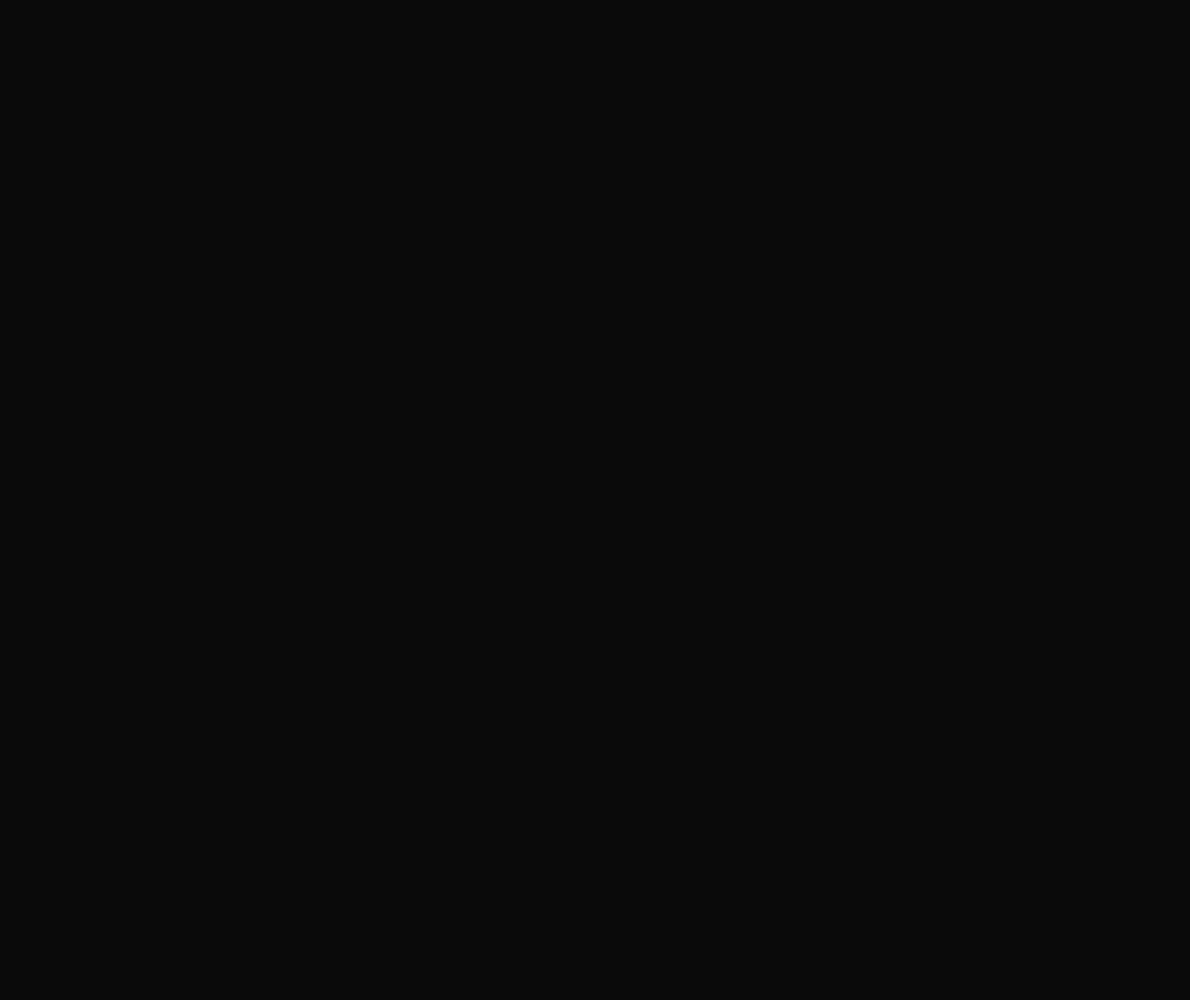
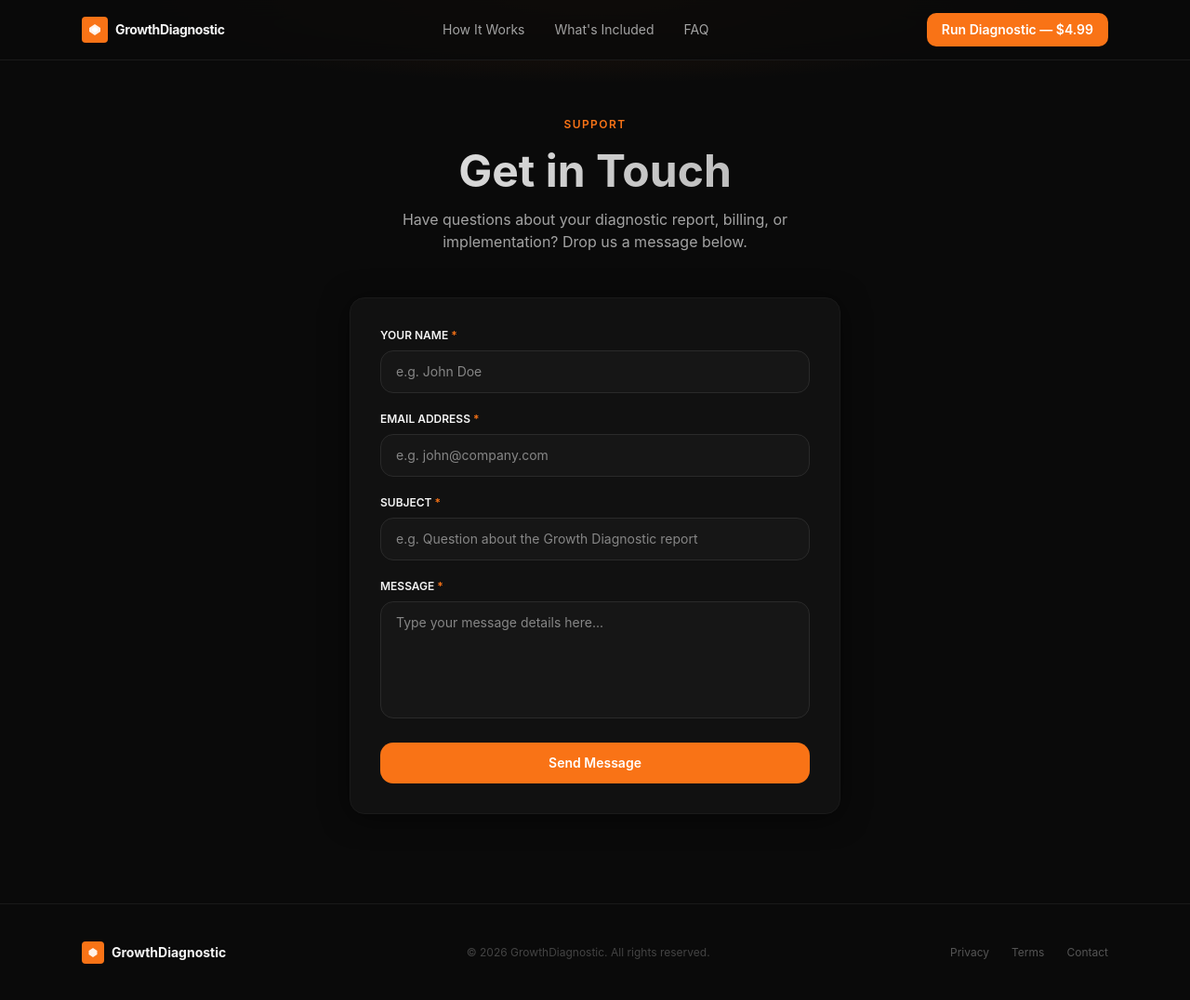
Before and after one commit to 1clipwizard1-bit/growth-diagnostic-site, a React (Vite) app: page /contact in a window 1280 px wide. Shown: the whole page at 93% size. Before the commit the page ends 800 px from the top, so only its background shows below. Built offline with nearby package versions, Linux system fonts and the light colour scheme.

Commit message:
terms and conditions+forms 2.0

```diff
--- a/src/web/app.tsx
+++ b/src/web/app.tsx
@@ -2,6 +2,8 @@
 import Index from "./pages/index";
 import DiagnosticForm from "./pages/diagnostic";
 import TermsPage from "./pages/terms";
+import PrivacyPage from "./pages/privacy";
+import ContactPage from "./pages/contact";
 
 function App() {
   return (
@@ -9,6 +11,8 @@
       <Route path="/" component={Index} />
       <Route path="/diagnostic" component={DiagnosticForm} />
       <Route path="/terms" component={TermsPage} />
+      <Route path="/privacy" component={PrivacyPage} />
+      <Route path="/contact" component={ContactPage} />
     </Switch>
   );
 }
--- a/src/web/components/Footer.tsx
+++ b/src/web/components/Footer.tsx
@@ -4,14 +4,14 @@
   return (
     <footer className="border-t py-10" style={{ borderColor: '#1a1a1a', background: '#0a0a0a' }}>
       <div className="max-w-6xl mx-auto px-6 flex flex-col md:flex-row items-center justify-between gap-4">
-        <div className="flex items-center gap-2">
+        <Link href="/" className="flex items-center gap-2 cursor-pointer transition-opacity hover:opacity-90">
           <div className="w-6 h-6 rounded flex items-center justify-center" style={{ background: '#f97316' }}>
             <svg width="12" height="12" viewBox="0 0 12 12" fill="none">
               <path d="M6 1L10.5 4V8L6 11L1.5 8V4L6 1Z" fill="white" fillOpacity="0.9"/>
             </svg>
           </div>
           <span className="font-bold text-sm" style={{ color: '#f5f5f5' }}>GrowthDiagnostic</span>
-        </div>
+        </Link>
         <div className="text-xs" style={{ color: '#444' }}>
           © 2026 GrowthDiagnostic. All rights reserved.
         </div>
--- a/src/web/components/Nav.tsx
+++ b/src/web/components/Nav.tsx
@@ -1,8 +1,10 @@
+import { Link } from "wouter";
+
 export function Nav() {
   return (
     <nav className="fixed top-0 left-0 right-0 z-50 border-b" style={{ background: 'rgba(10,10,10,0.85)', backdropFilter: 'blur(12px)', borderColor: '#1a1a1a' }}>
       <div className="max-w-6xl mx-auto px-6 h-16 flex items-center justify-between">
-        <div className="flex items-center gap-2">
+        <Link href="/" className="flex items-center gap-2 cursor-pointer transition-opacity hover:opacity-90">
           <div className="w-7 h-7 rounded flex items-center justify-center" style={{ background: '#f97316' }}>
             <svg width="16" height="16" viewBox="0 0 16 16" fill="none">
               <path d="M8 2L14 6V10L8 14L2 10V6L8 2Z" fill="white" fillOpacity="0.9"/>
@@ -10,7 +12,7 @@
             </svg>
           </div>
           <span className="font-bold text-sm tracking-tight" style={{ color: '#f5f5f5' }}>GrowthDiagnostic</span>
-        </div>
+        </Link>
         <div className="hidden md:flex items-center gap-8">
           <a href="#how-it-works" className="text-sm transition-colors" style={{ color: '#a3a3a3' }}
             onMouseOver={e => (e.currentTarget.style.color = '#f5f5f5')}
```
